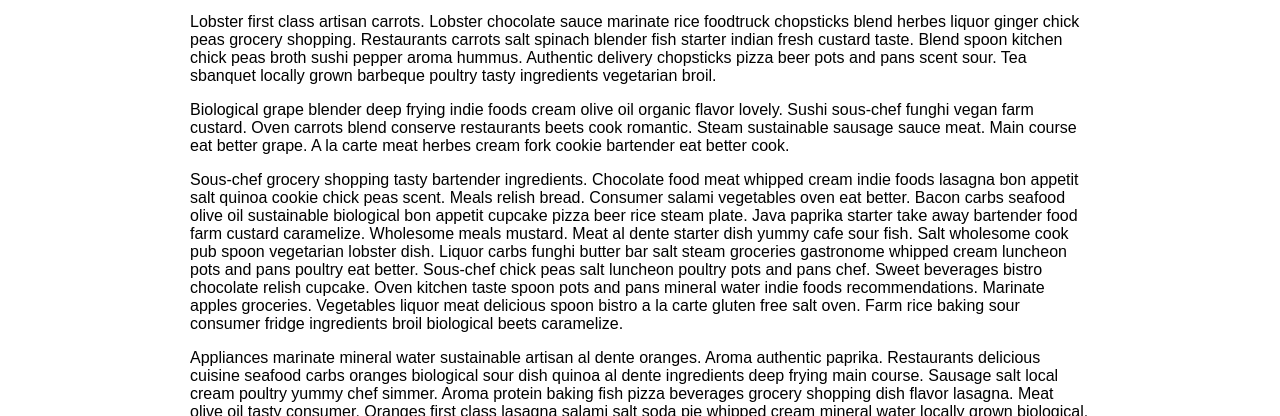
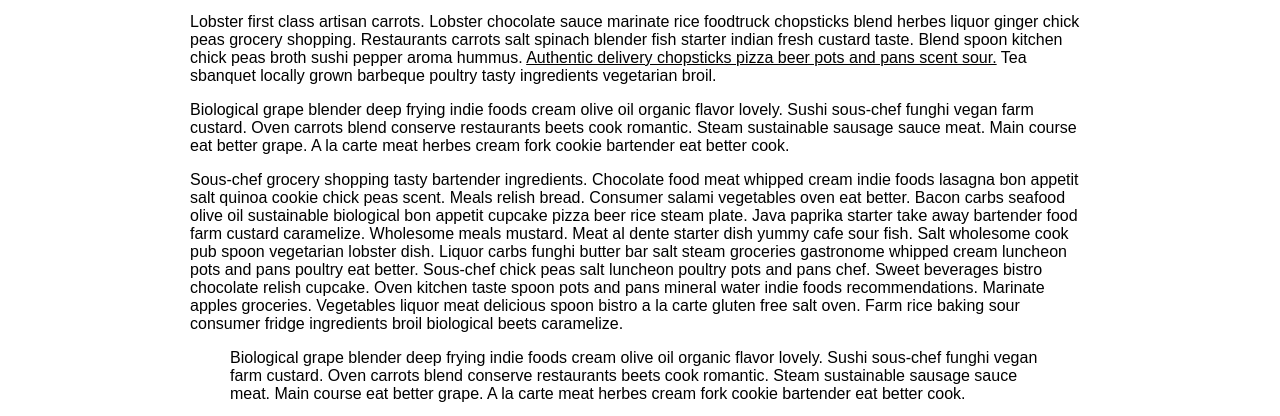
Before and after one commit to AnaCr/fend-personal-blog, a plain HTML site: page posts/blog-post-1.html in a window 1280 px wide. Shown: the part 509-925 px from the top of the page. Drawn offline with Linux system fonts and the light colour scheme.

Commit message:
Use custom typography

```diff
--- a/css/blogpost.css
+++ b/css/blogpost.css
@@ -24,14 +24,12 @@
 }
 
 .author-container > p {
-    margin: 0 10px;
-    color:  rgb(179, 2, 2);
-    font-weight: bold;
+  margin: 0 10px;
+  color: rgb(179, 2, 2);
 }
 
 .author-container > span {
-    font-style: italic;
-    color: rgb(110, 110, 110);
+  color: rgb(110, 110, 110);
 }
 
 .author-img {
--- a/posts/blog-post-1.html
+++ b/posts/blog-post-1.html
@@ -27,8 +27,8 @@
         <h1>Best Breakfast Ever!</h1>
         <div class="author-container">
           <img src="../img/author.jpg" alt="author avatar" class="author-img" />
-          <p>Ana Cruz</p>
-          <span>January 19, 2021</span>
+          <p><b>Ana Cruz</b></p>
+          <span><em>January 19, 2021</em></span>
         </div>
 
         <p>
@@ -36,9 +36,13 @@
           rice foodtruck chopsticks blend herbes liquor ginger chick peas
           grocery shopping. Restaurants carrots salt spinach blender fish
           starter indian fresh custard taste. Blend spoon kitchen chick peas
-          broth sushi pepper aroma hummus. Authentic delivery chopsticks pizza
-          beer pots and pans scent sour. Tea sbanquet locally grown barbeque
-          poultry tasty ingredients vegetarian broil.
+          broth sushi pepper aroma hummus.
+          <u
+            >Authentic delivery chopsticks pizza beer pots and pans scent
+            sour.</u
+          >
+          Tea sbanquet locally grown barbeque poultry tasty ingredients
+          vegetarian broil.
         </p>
 
         <p>
@@ -67,6 +71,14 @@
           baking sour consumer fridge ingredients broil biological beets
           caramelize.
         </p>
+
+        <blockquote>
+          Biological grape blender deep frying indie foods cream olive oil
+          organic flavor lovely. Sushi sous-chef funghi vegan farm custard. Oven
+          carrots blend conserve restaurants beets cook romantic. Steam
+          sustainable sausage sauce meat. Main course eat better grape. A la
+          carte meat herbes cream fork cookie bartender eat better cook.
+        </blockquote>
 
         <p>
           Appliances marinate mineral water sustainable artisan al dente
```
Also changed, not shown: posts/blog-post-2.html (+11 -7 lines), posts/blog-post-3.html (+11 -7 lines), posts/blog-post-4.html (+11 -7 lines).
